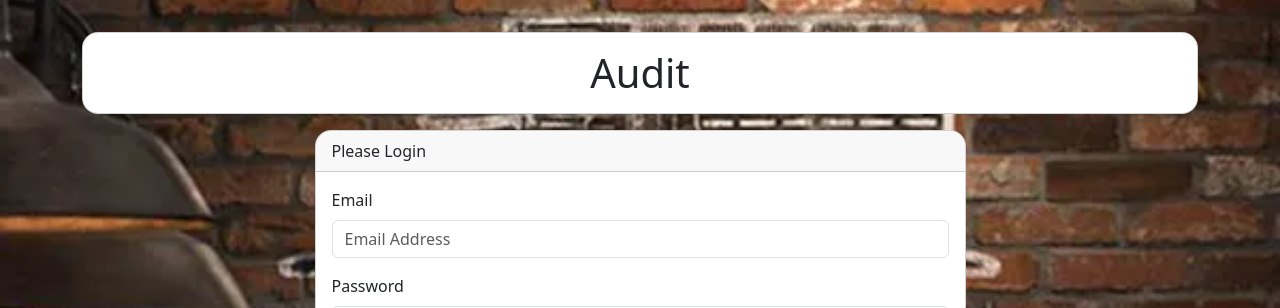
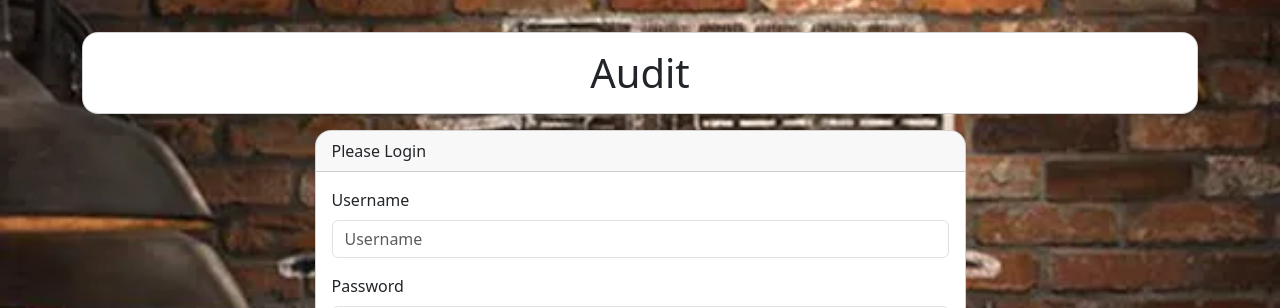
Before and after one commit to JoshBreezy/audit, a React (Create React App) app: page / in a window 1280 px wide. Shown: the top 308 px of the page. Built offline with nearby package versions, Linux system fonts and the light colour scheme.

Commit message:
changed email to password

```diff
--- a/src/Components/CreateUser.js
+++ b/src/Components/CreateUser.js
@@ -13,7 +13,7 @@ export default function CreateUser() {
     const [response, setResponse] = useState(null);
     const [error, setError] = useState(null);
     const [formState, setFormState] = useState({
-        email: "",
+        username: "",
         password: "",
         passwordConfirm: "",
     });
@@ -33,12 +33,12 @@ export default function CreateUser() {
                 const response = await fetch(`${URL}/users/signup`, {
                     method: 'POST',
                     headers: { 'Content-Type': 'application/json' },
-                    body: JSON.stringify({"username": formState.email, "password": formState.password })
+                    body: JSON.stringify({"username": formState.username, "password": formState.password })
                 });
                 const json = await response.json();
                 setResponse(json);
                 setLoading(false);
-                navigate('/audit');
+                navigate('/');
             } else {
                 setError({message: "Passwords do not match"});
                 setLoading(false);
@@ -55,7 +55,7 @@ export default function CreateUser() {
                 <CardBody>
                     <Form>
                         <FormGroup>
-                            <Label for='email'>
+                            <Label for='username'>
                                 User Name
                             </Label>
                             <Input
--- a/src/Components/Login.js
+++ b/src/Components/Login.js
@@ -11,7 +11,7 @@ export default function Login() {
     const [response, setResponse] = useState(null);
     const [error, setError] = useState(null);
     const [formState, setFormState] = useState({
-        email: "",
+        username: "",
         password: ""
     });
 
@@ -31,7 +31,7 @@ export default function Login() {
             const response = await fetch(`${URL}/users/login`, {
                 method: 'POST',
                 headers: { 'Content-Type': 'application/json' },
-                body: JSON.stringify({"username": formState.email, "password": formState.password })
+                body: JSON.stringify({"username": formState.username, "password": formState.password })
             });
             const json = await response.json();
             setResponse(json);
@@ -52,13 +52,13 @@ export default function Login() {
                 <CardBody>
                     <Form>
                         <FormGroup>
-                            <Label for='email'>
-                                Email
+                            <Label for='username'>
+                                Username
                             </Label>
                             <Input
                                 type="text"
-                                name="email"
-                                placeholder="Email Address"
+                                name="username"
+                                placeholder="Username"
                                 onChange={handleForm}
                             />
                         </FormGroup>
```
